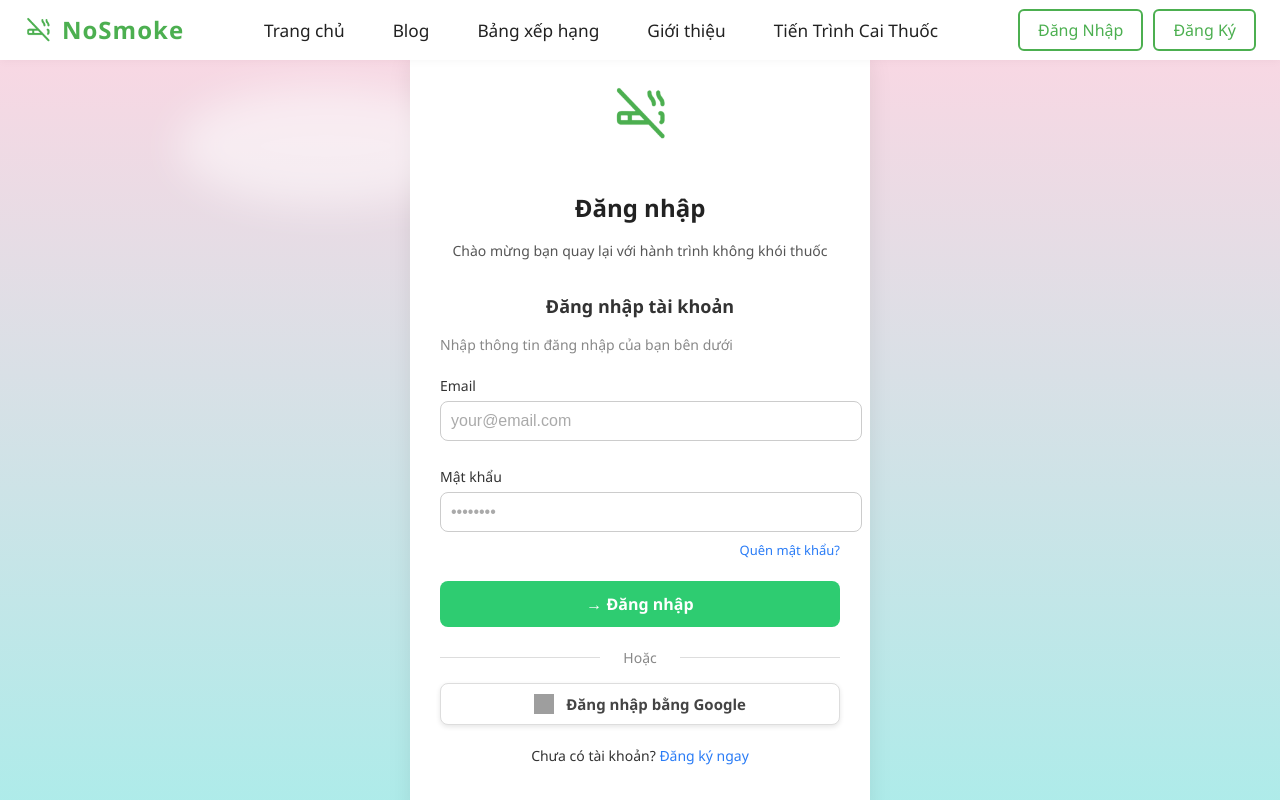
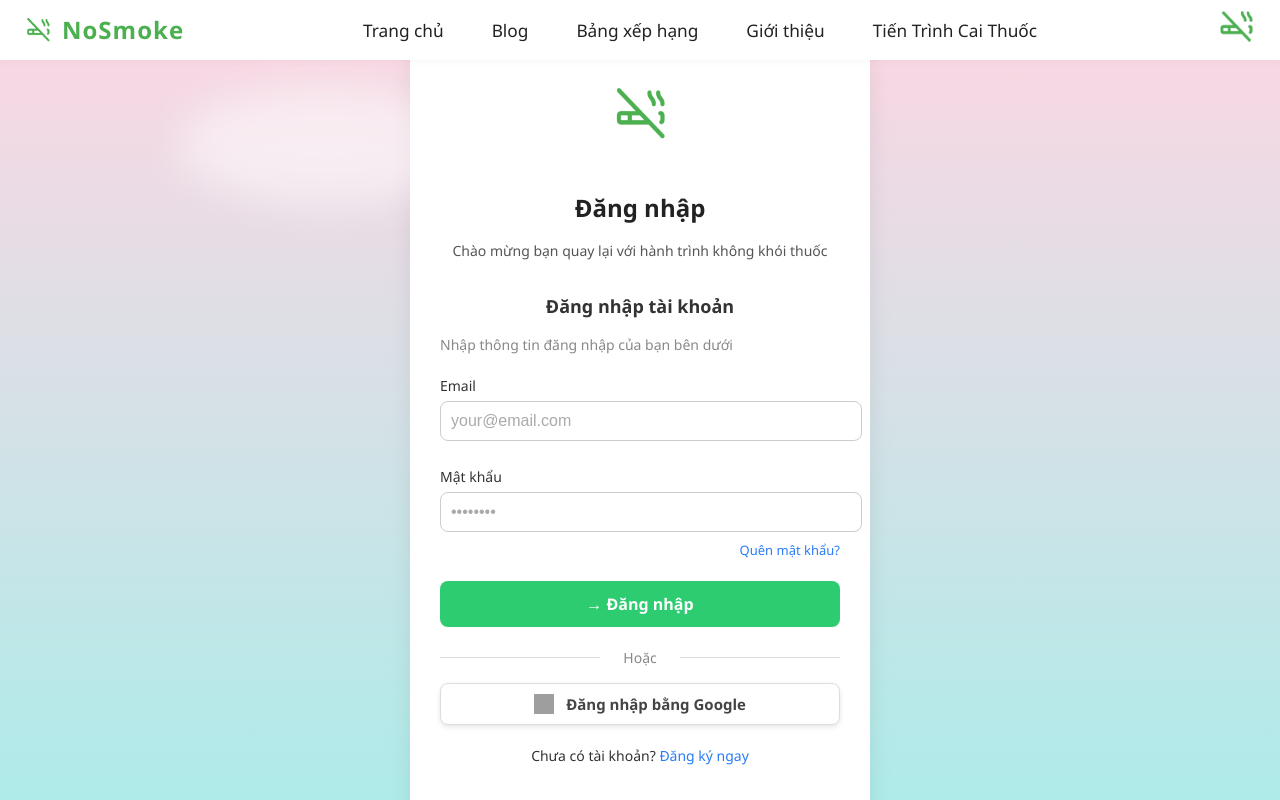
Before and after one commit to Kthichcode/SWP_ProjectQuitSmoking, a React (Vite) app in the folder Fontend/: page /login in a window 1280 px wide. Shown: the top 800 px of the page. Built offline with nearby package versions, Linux system fonts and the light colour scheme; sample sign-in values are in the browser's storage; grey boxes are pictures that could not be loaded.

Commit message:
fake login
fake login

```diff
--- /dev/null
+++ b/Fontend/src/contexts/AuthContext.jsx
@@ -0,0 +1,30 @@
+import React, { createContext, useContext, useState, useEffect } from 'react';
+
+const AuthContext = createContext();
+
+export const useAuth = () => useContext(AuthContext);
+
+export const AuthProvider = ({ children }) => {
+  const [user, setUser] = useState(null);
+
+  useEffect(() => {
+    const storedUser = localStorage.getItem('user');
+    if (storedUser) setUser(JSON.parse(storedUser));
+  }, []);
+
+  const login = (fakeUser) => {
+    setUser(fakeUser);
+    localStorage.setItem('user', JSON.stringify(fakeUser));
+  };
+
+  const logout = () => {
+    setUser(null);
+    localStorage.removeItem('user');
+  };
+
+  return (
+    <AuthContext.Provider value={{ user, login, logout }}>
+      {children}
+    </AuthContext.Provider>
+  );
+};
--- a/Fontend/src/main.jsx
+++ b/Fontend/src/main.jsx
@@ -5,13 +5,16 @@ import { GoogleOAuthProvider } from '@react-oauth/google';
 import App from './App';
 import './index.css';
 import Footer from './pages/Footer';
+import { AuthProvider } from './contexts/AuthContext';
 
 createRoot(document.getElementById('root')).render(
   <React.StrictMode>
     <GoogleOAuthProvider clientId="82302107538-mjprlclm2pvioc2ojv5q0mjjibkbpdni.apps.googleusercontent.com">
+      <AuthProvider>
       <BrowserRouter>
         <App />
       </BrowserRouter>
+      </AuthProvider>
     </GoogleOAuthProvider>
   </React.StrictMode>,
 );
--- a/Fontend/src/pages/Header.jsx
+++ b/Fontend/src/pages/Header.jsx
@@ -1,8 +1,12 @@
-import React from 'react';
+import React, { useState } from 'react';
 import { Link } from 'react-router-dom';
 import '../assets/CSS/Home.css';
+import { useAuth } from '../contexts/AuthContext';
 
 const Header = () => {
+  const { user, logout } = useAuth();
+  const [showDropdown, setShowDropdown] = useState(false);
+
   return (
     <div className="home-header-bar">
       <Link to="/" className="home-logo">
@@ -10,27 +14,37 @@ const Header = () => {
         <span className="logo-text">NoSmoke</span>
       </Link>
       <div className="home-nav">
-        <Link to="/">
-          <button className="nav-btn">Trang chủ</button>
-        </Link>
-        <Link to="/blog">
-          <button className="nav-btn">Blog</button>
-        </Link>
-        <Link to="/ranking">
-          <button className="nav-btn">Bảng xếp hạng</button>
-        </Link>
-        <Link to="/about">
-          <button className="nav-btn">Giới thiệu</button>
-        </Link>
+        <Link to="/"><button className="nav-btn">Trang chủ</button></Link>
+        <Link to="/blog"><button className="nav-btn">Blog</button></Link>
+        <Link to="/ranking"><button className="nav-btn">Bảng xếp hạng</button></Link>
+        <Link to="/about"><button className="nav-btn">Giới thiệu</button></Link>
         <button className="nav-btn">Tiến Trình Cai Thuốc</button>
       </div>
       <div className="home-auth-buttons">
-        <Link to="/login">
-          <button className="nav-btn">Đăng Nhập</button>
-        </Link>
-        <Link to="/register">
-          <button className="nav-btn">Đăng Ký</button>
-        </Link>
+        {!user ? (
+          <>
+            <Link to="/login"><button className="nav-btn">Đăng Nhập</button></Link>
+            <Link to="/register"><button className="nav-btn">Đăng Ký</button></Link>
+          </>
+        ) : (
+          <div className="avatar-dropdown" style={{ position: 'relative' }}>
+            <img
+              src={user.avatar || '/src/assets/img1/android-chrome-192x192.png'}
+              alt="avatar"
+              className="avatar-img"
+              style={{ width: 40, height: 40, borderRadius: '50%', cursor: 'pointer' }}
+              onClick={() => setShowDropdown(!showDropdown)}
+            />
+            {showDropdown && (
+              <div className="dropdown-menu" style={{
+                position: 'absolute', right: 0, top: 50, background: '#fff', boxShadow: '0 2px 8px #ccc', borderRadius: 8, minWidth: 150, zIndex: 10
+              }}>
+                <Link to="/profile" className="dropdown-item" onClick={() => setShowDropdown(false)}>Trang cá nhân</Link>
+                <button className="dropdown-item" onClick={() => { logout(); setShowDropdown(false); }}>Đăng xuất</button>
+              </div>
+            )}
+          </div>
+        )}
       </div>
     </div>
   );
--- a/Fontend/src/pages/Home.jsx
+++ b/Fontend/src/pages/Home.jsx
@@ -5,13 +5,16 @@ function Home() {
 
   return (
     <div>
-      <div className="home-header-bar">
+      {/* XÓA TOÀN BỘ ĐOẠN NÀY */}
+      {/* <div className="home-header-bar">
         <Link to="/" className="home-logo">
           <img src="/src/assets/img1/android-chrome-192x192.png" alt="NoSmoke Logo" className="logo-img" />
           <span className="logo-text">NoSmoke</span>
         </Link>
         <div className="home-nav">
+          <Link to="/">
           <button className="nav-btn">Trang chủ</button>
+          </Link>
           <Link to="/blog">
           <button className="nav-btn">Blog</button>
           </Link>
@@ -31,8 +34,8 @@ function Home() {
             <button className="nav-btn">Đăng Ký</button>
           </Link>
         </div>
-
-      </div>
+      </div> */}
+      {/* KẾT THÚC ĐOẠN XÓA */}
 
       <div className="home-main-section">
         <div className="main-left">
--- a/Fontend/src/pages/Login.jsx
+++ b/Fontend/src/pages/Login.jsx
@@ -1,16 +1,18 @@
 import React, { useState } from 'react';
 import { useGoogleLogin } from '@react-oauth/google';
 import '../assets/CSS/Login.css';
-import { Link } from 'react-router-dom';
+import { Link,useNavigate } from 'react-router-dom';
 import axios from 'axios';
+import { useAuth } from '../contexts/AuthContext';
 
 function Login() {
   const [accessToken, setAccessToken] = useState('');
   const [email, setEmail] = useState('');
   const [password, setPassword] = useState('');
   const [errorMessage, setErrorMessage] = useState('');
+  const navigate = useNavigate();
 
-  const login = useGoogleLogin({
+  const googleLogin = useGoogleLogin({
     scope: 'openid profile email https://www.googleapis.com/auth/userinfo.profile',
     onSuccess: async (tokenResponse) => {
       console.log('Google login success:', tokenResponse);
@@ -31,25 +33,22 @@ function Login() {
       console.error('Google login failed');
     },
   });
+  const { login } = useAuth();
 
   const handleLoginSubmit = async (e) => {
     e.preventDefault();
-    try {
-      const response = await fetch('http://localhost:8080/api/login', {
-        method: 'POST',
-        headers: { 'Content-Type': 'application/json' },
-        body: JSON.stringify({ username: email, password }),
+    // Fake login
+    if (email === 'test@gmail.com' && password === '1') {
+      login({
+        email,
+        name: 'Người dùng thử',
+        avatar: '/src/assets/img1/android-chrome-192x192.png'
       });
-
-      if (response.ok) {
-        const data = await response.json();
-        console.log('Login success:', data);
-        localStorage.setItem('token', data.token);
-      } else {
-        setErrorMessage('Sai tài khoản hoặc mật khẩu');
-      }
-    } catch (error) {
-      setErrorMessage('Lỗi khi gọi API');
+      setErrorMessage('');
+      // Có thể chuyển hướng về trang chủ nếu muốn
+      navigate('/');
+    } else {
+      setErrorMessage('Sai tài khoản hoặc mật khẩu');
     }
   };
 
@@ -81,7 +80,7 @@ function Login() {
             <div className="google-login-button">
               <button
                 type="button"
-                onClick={() => login()}
+                onClick={() => googleLogin()}
                 className="btn-google-custom"
               >
                 <img
```
